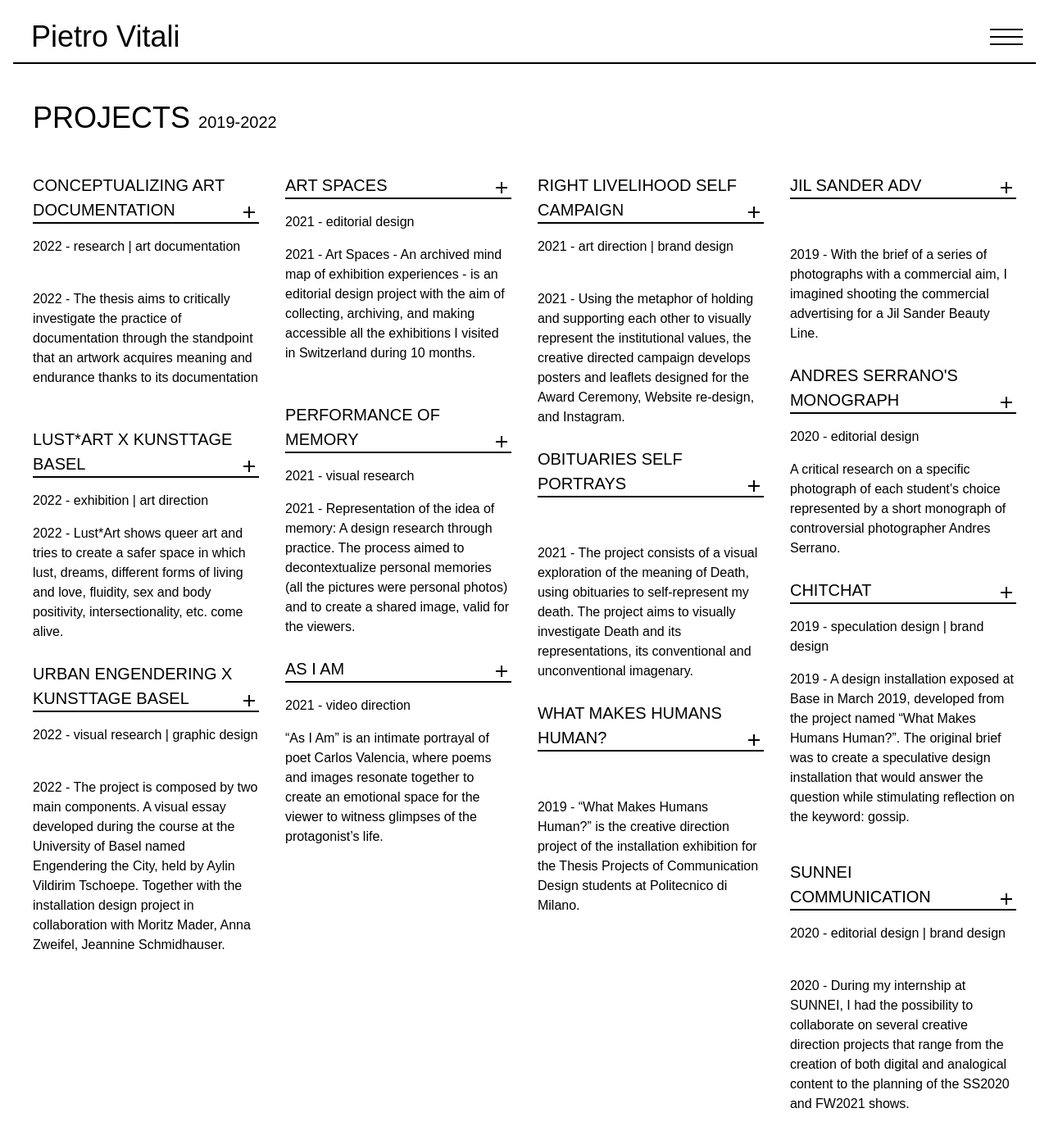
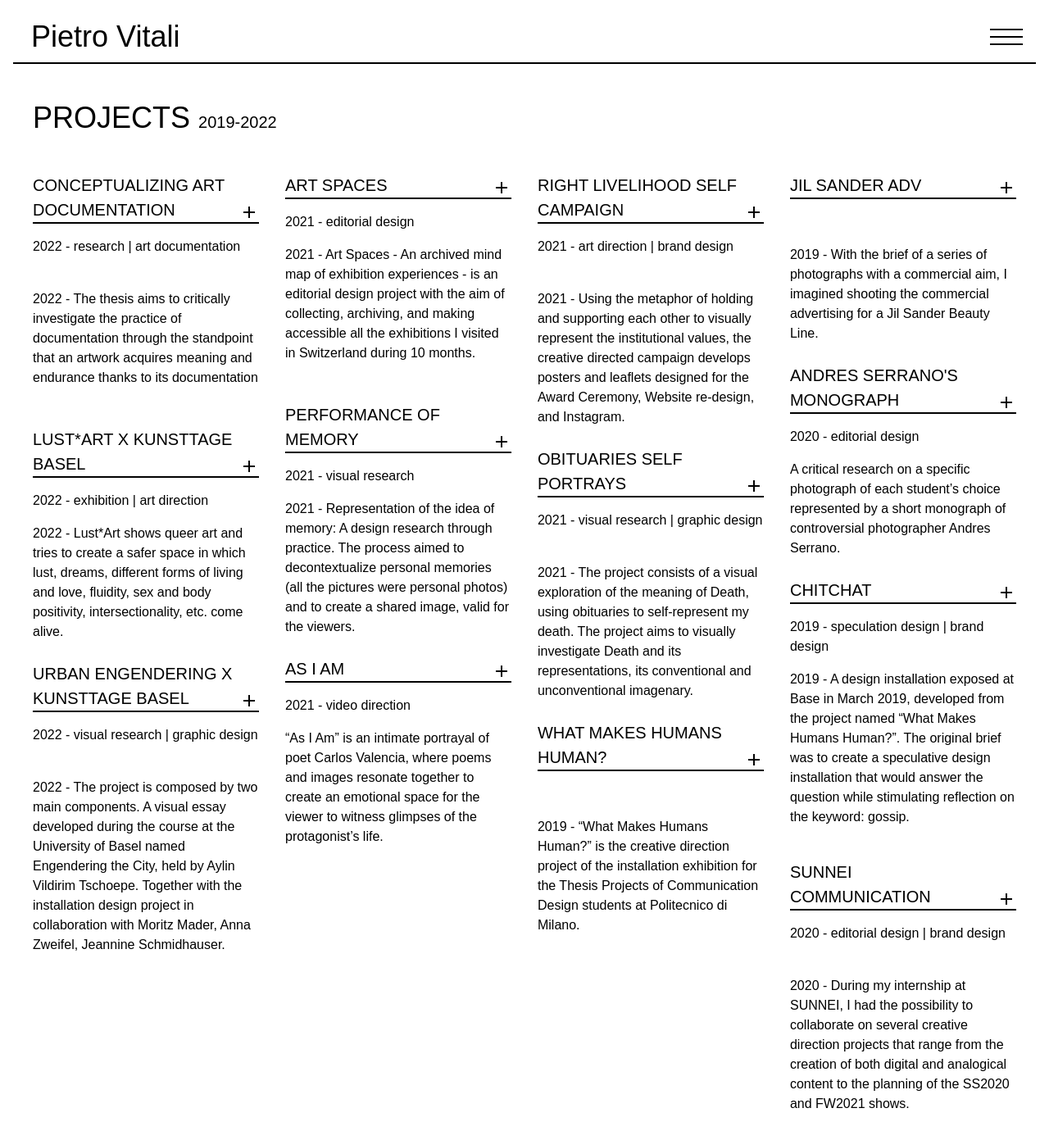
Before and after one commit to forgothiss88/pvportfolio, a Jekyll site: the page built from works.html, in a window 1280 px wide and 1391 px high. Shown: the whole window at 82% size. Built offline with Jekyll 4.4.1, drawn with Linux system fonts in a browser that asks for light colours; a script that is not in the unit is left out.

Commit message:
add tagline obituaries

```diff
--- a/_works/2022_08_obituaries_self_portrays.html
+++ b/_works/2022_08_obituaries_self_portrays.html
@@ -11,6 +11,7 @@ meta_title: "Obituaries Self Portrays - Pietro Vitali"
 meta_description: "2021 - The project consists of a visual exploration of the meaning of Death, using obituaries to
 self-represent my death. The project aims to visually investigate Death and its representations, its conventional and
 unconventional imagenary."
+tagline: 2021 - visual research | graphic design
 short_desc: "2021 - The project consists of a visual exploration of the meaning of Death, using obituaries to self-represent my
 death. The project aims to visually investigate Death and its representations, its conventional and unconventional
 imagenary."
```
